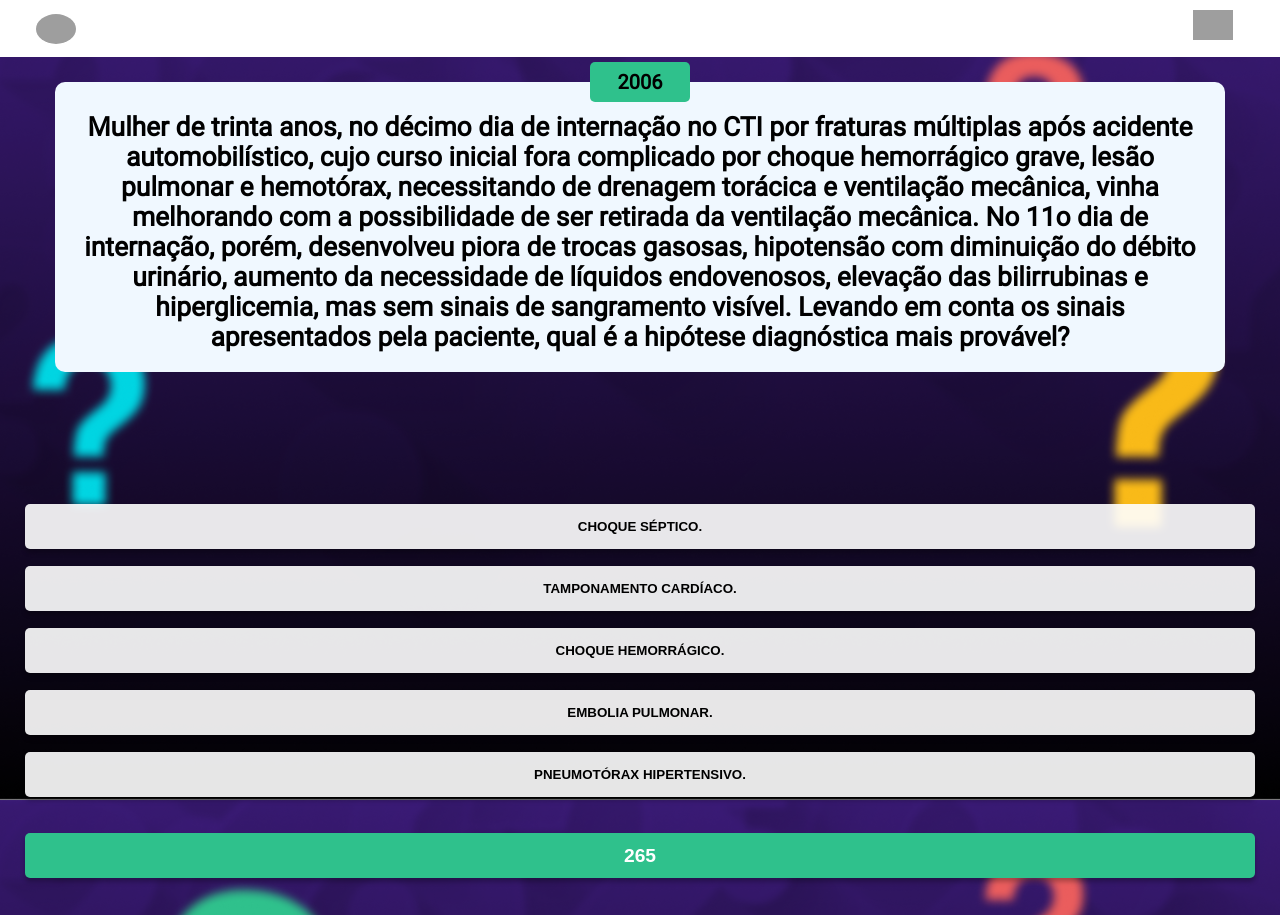
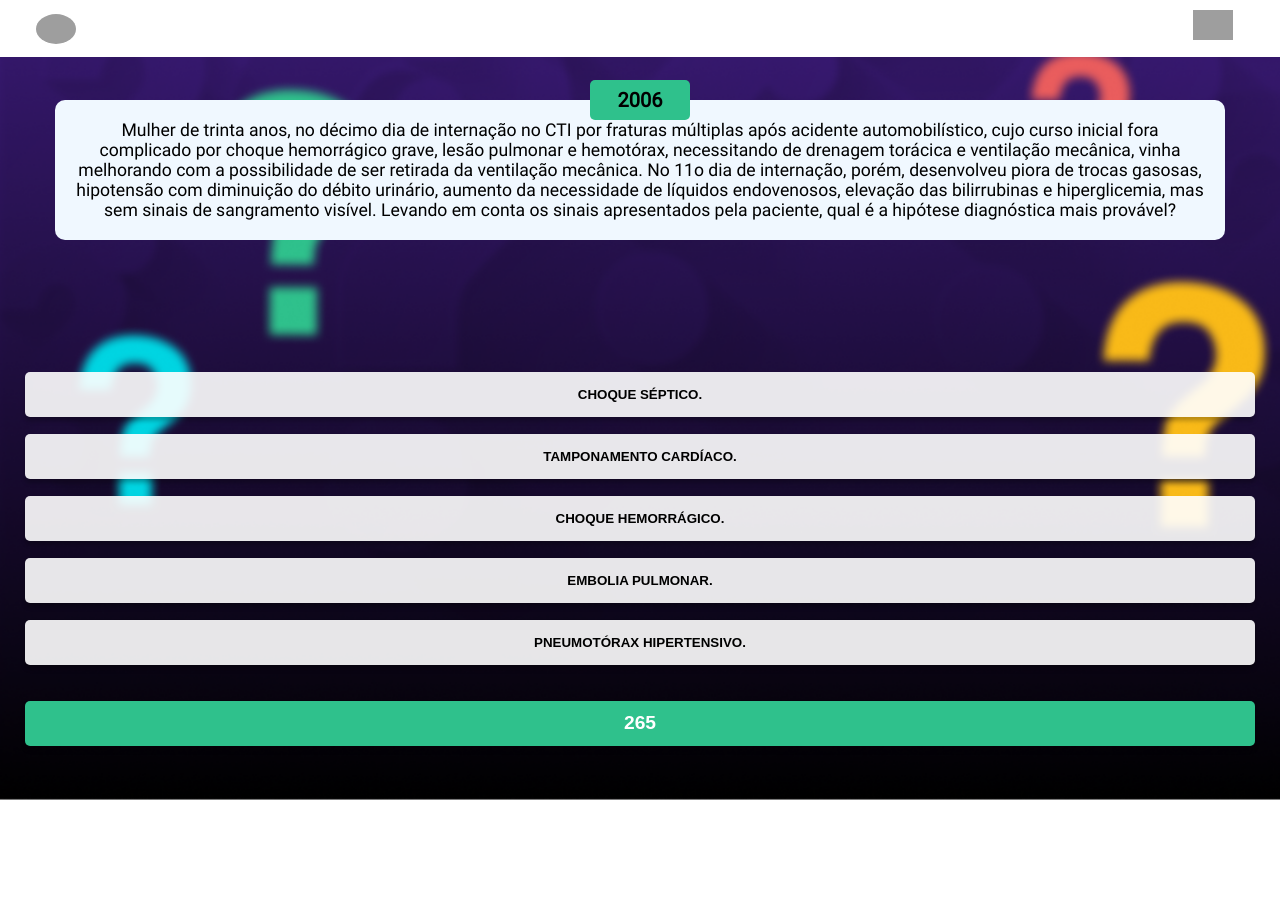
Before and after one commit to iesley-ferreira/MedQuest, a React (Create React App) app: page /game in a window 1280 px wide. After the commit the page ends 800 px from the top, so only its background shows below. Built offline with nearby package versions, Linux system fonts and the light colour scheme; grey boxes are pictures that could not be loaded.

Commit message:
feat: modify question size

```diff
--- a/src/App.css
+++ b/src/App.css
@@ -86,6 +86,8 @@ body {
   box-shadow: 0 4px 4px 0 rgba(0, 0, 0, 0.25);
   color: white;
   cursor: pointer;
+
+  /* font-size: 9px; */
   font-weight: 700;
   height: 45px;
   margin-bottom: 12px;
--- a/src/components/GameSection.jsx
+++ b/src/components/GameSection.jsx
@@ -71,9 +71,9 @@ class GameSection extends Component {
           <h2 className="question-year">
             {questionInfo.questionYear}
           </h2>
-          <h1>
+          <p>
             {questionInfo.question}
-          </h1>
+          </p>
           {image && (
             <img
               src={ image }
```
Also changed, not shown: 1 other file (tests, documents, lock files or other folders).
